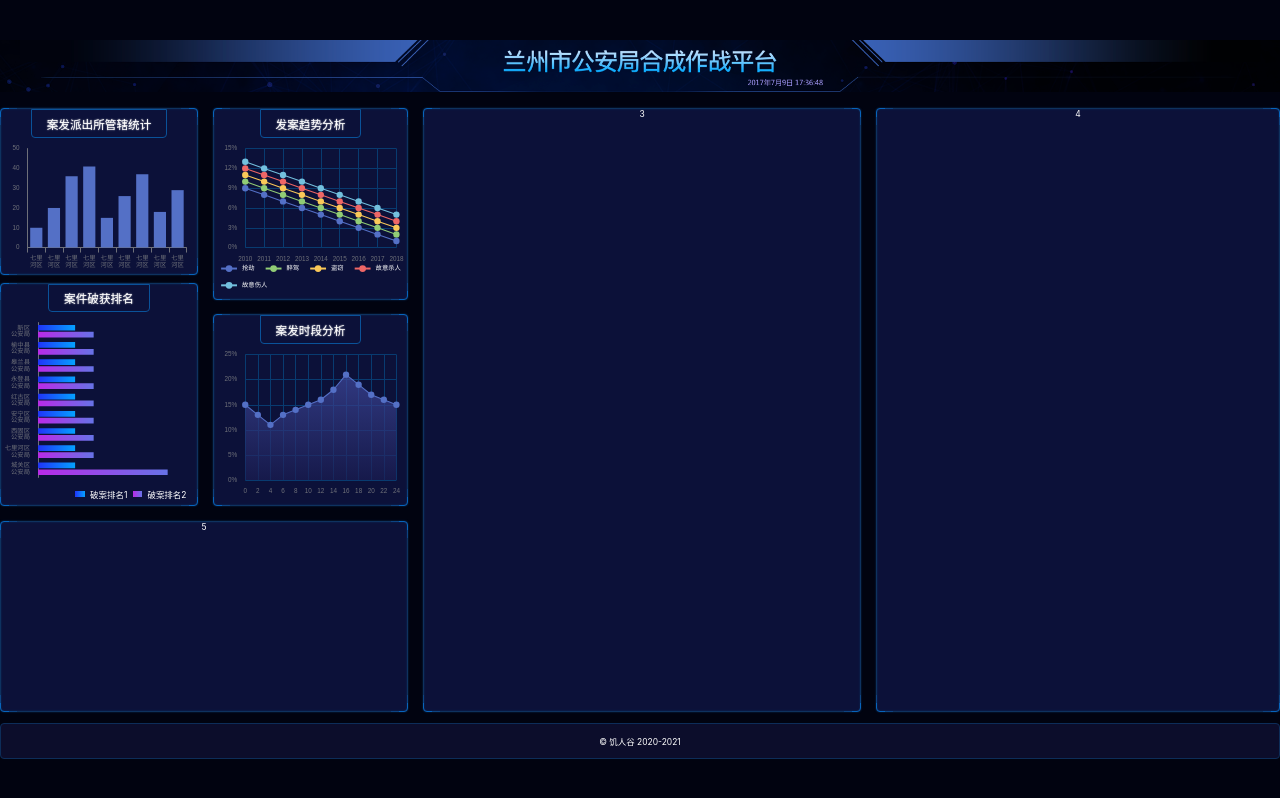
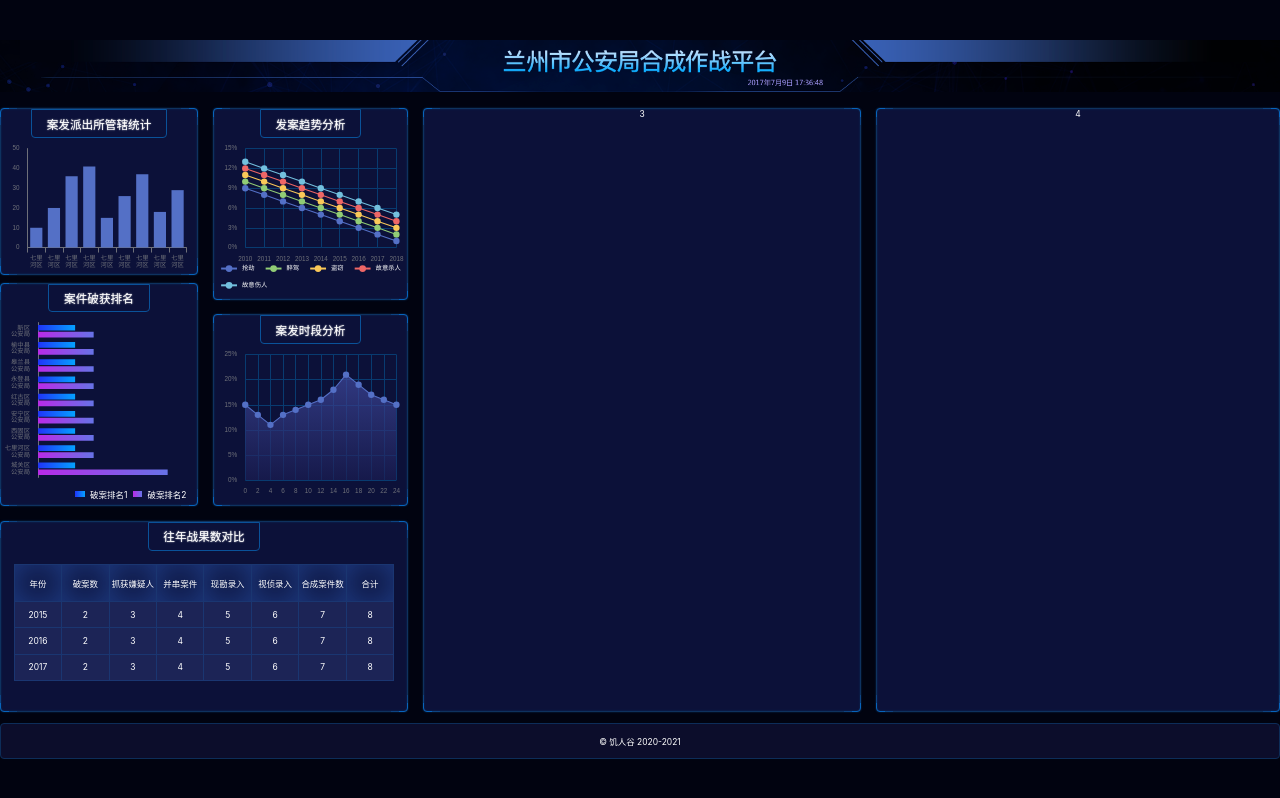
Before and after one commit to 15980904537/visualization, a React (Vite) app: page /#/ in a window 1280 px wide. Built offline with nearby package versions, Linux system fonts and the light colour scheme.

Commit message:
绘制表格

```diff
--- /dev/null
+++ b/src/components/charts5.tsx
@@ -0,0 +1,55 @@
+import React, { useRef, useEffect } from "react";
+
+export const Chart5: React.FunctionComponent = () => {
+  return (
+    <div className="战果数对比">
+      <h1>往年战果数对比</h1>
+      <table>
+        <thead>
+          <tr>
+            <th>年份</th>
+            <th>破案数</th>
+            <th>抓获嫌疑人</th>
+            <th>并串案件</th>
+            <th>现勘录入</th>
+            <th>视侦录入</th>
+            <th>合成案件数</th>
+            <th>合计</th>
+          </tr>
+        </thead>
+        <tbody>
+          <tr>
+            <td>2015</td>
+            <td>2</td>
+            <td>3</td>
+            <td>4</td>
+            <td>5</td>
+            <td>6</td>
+            <td>7</td>
+            <td>8</td>
+          </tr>
+          <tr>
+            <td>2016</td>
+            <td>2</td>
+            <td>3</td>
+            <td>4</td>
+            <td>5</td>
+            <td>6</td>
+            <td>7</td>
+            <td>8</td>
+          </tr>
+          <tr>
+            <td>2017</td>
+            <td>2</td>
+            <td>3</td>
+            <td>4</td>
+            <td>5</td>
+            <td>6</td>
+            <td>7</td>
+            <td>8</td>
+          </tr>
+        </tbody>
+      </table>
+    </div>
+  );
+};
--- a/src/pages/home.scss
+++ b/src/pages/home.scss
@@ -50,7 +50,8 @@
         .管辖统计,
         .破获排名,
         .趋势分析,
-        .时段分析 {
+        .时段分析,
+        .战果数对比 {
             display: flex;
             flex-direction: column;
             align-items: center;
@@ -96,6 +97,28 @@
         .时段分析 {
             height: px(363);
         }
+        .战果数对比 {
+            padding: 0 px(24);
+            table {
+                border-collapse: collapse;
+                width: 100%;
+                table-layout: fixed;
+                margin-top: px(25);
+                th,
+                td {
+                    border: 1px solid #1a3671;
+                }
+                thead th {
+                    height: px(70);
+                    box-shadow: inset 0 0 px(60) 0 #1f3d85;
+                }
+                tbody td {
+                    height: px(50);
+                    width: px(84);
+                    background: #1c2456;
+                }
+            }
+        }
         .section1 {
             grid-area: box1;
             display: flex;
--- a/src/pages/home.tsx
+++ b/src/pages/home.tsx
@@ -5,6 +5,7 @@
 import { Chart2 } from "../components/charts2";
 import { Chart3 } from "../components/charts3";
 import { Chart4 } from "../components/charts4";
+import { Chart5 } from "../components/charts5";
 
 export const Home = () => {
   const year = new Date().getFullYear();
@@ -22,7 +23,9 @@
         </section>
         <section className="border section3">3</section>
         <section className="border section4">4</section>
-        <section className="border section5">5</section>
+        <section className="border section5">
+          <Chart5 />
+        </section>
       </main>
       <footer>&copy; 饥人谷 2020-{year}</footer>
     </div>
```
